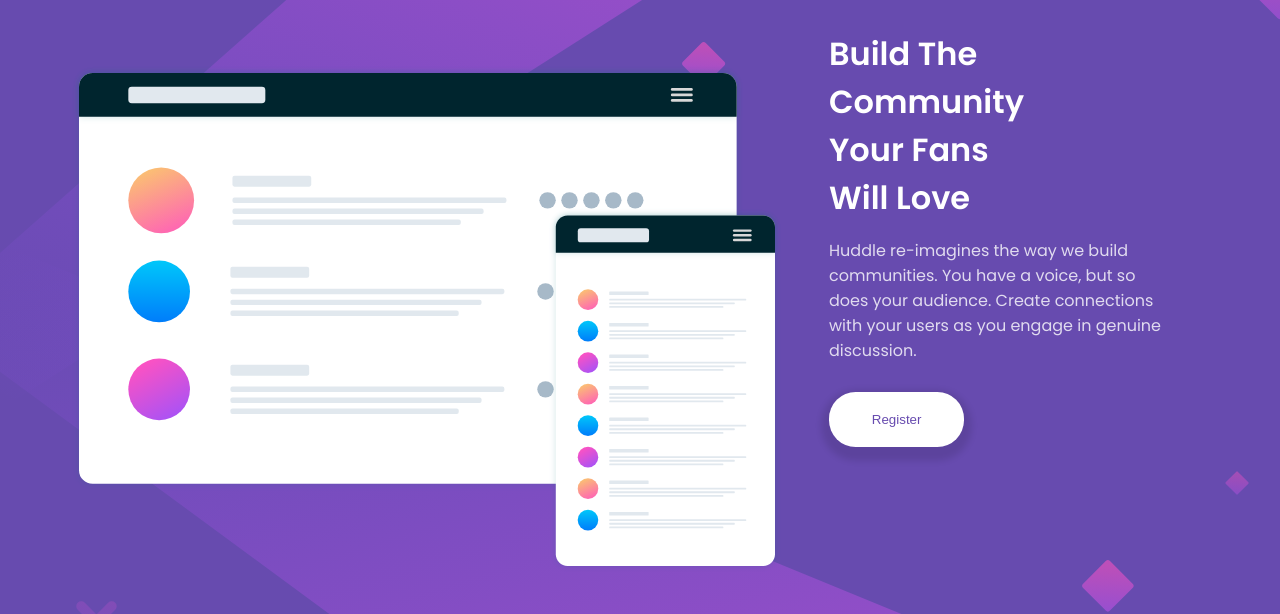
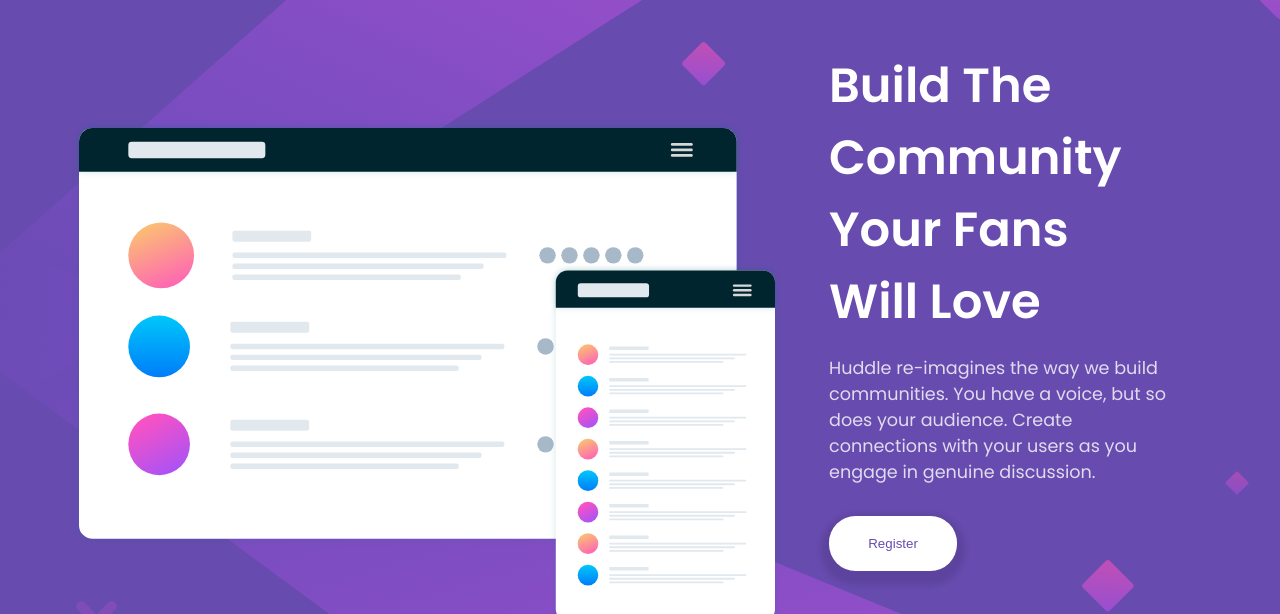
Before and after one commit to shubhsaur/huddle-landing-page, a plain HTML site: page index.html in a window 1280 px wide. Shown: the part 123-737 px from the top of the page. Drawn offline with nearby package versions, Linux system fonts and the light colour scheme.

Commit message:
update content h1, p for desktop

```diff
--- a/styles.css
+++ b/styles.css
@@ -125,14 +125,15 @@
 	}
 
 	.content h1 {
-		font-size: 2rem;
+		font-size: 3rem;
 		text-align: start;
-		margin-right: 8em;
+		margin-right: 2em;
 	}
 
 	.content p {
+        	font-size: 1.1rem;
 		text-align: start;
-		margin-right: 7em;
+		margin-right: 5em;
 	}
 
 	.content button {
```
